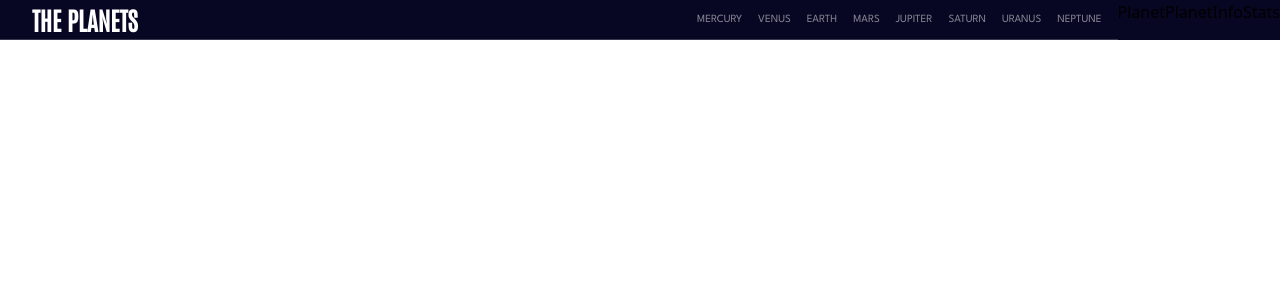
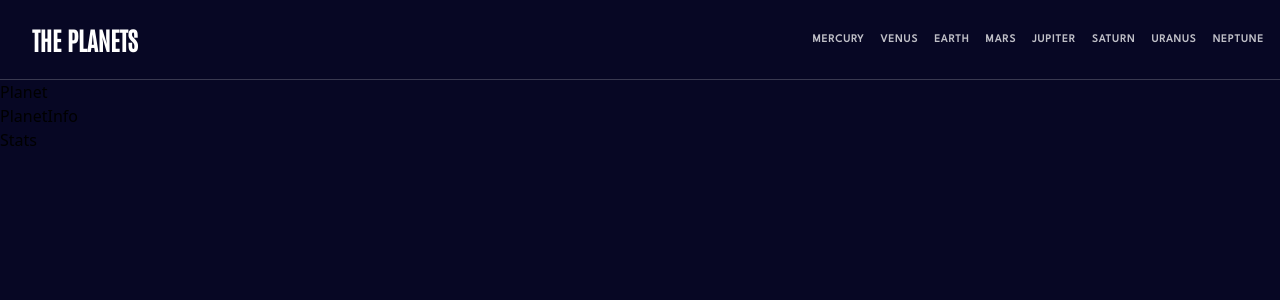
Before and after one commit to hayesdev/planets, a React (Vite) app: page / in a window 1280 px wide. Shown: the top 300 px of the page. Built offline with nearby package versions, Linux system fonts and the light colour scheme.

Commit message:
more nav setup

```diff
--- a/src/App.jsx
+++ b/src/App.jsx
@@ -2,7 +2,7 @@ import React from "react";
 import { Navbar, Planet, PlanetInfo, Stats } from "./components";
 
 const App = () => (
-  <div className="flex w-full h-full bg-[#070724]">
+  <div className="flex flex-col w-full h-screen bg-[#070724]">
     <Navbar />
     <Planet />
     <PlanetInfo />
--- a/src/components/Navbar.jsx
+++ b/src/components/Navbar.jsx
@@ -1,7 +1,8 @@
 import { planets } from "../constants";
 
 const Navbar = () => (
-  <nav className="flex flex-1 w-full h-[40px] justify-between items-center border-[#FFFFFF]/20 border-b">
+  // TODO: create active state
+  <nav className="flex w-full h-[80px] justify-between items-center border-[#FFFFFF]/20 border-b">
     <h1 className="uppercase font-antonio font-semibold text-[25px] ml-8 my-4  text-[#FFFFFF] cursor-pointer">
       The Planets
     </h1>
@@ -9,7 +10,7 @@ const Navbar = () => (
       {planets.map(({ name, id }) => (
         <div
           key={id}
-          className={`uppercase font-spartan font-medium text-[11px] ml-4 my-4 h-full text-[#838391] hover:text-[#FFFFFF] transition-all duration-200 cursor-pointer ${
+          className={`uppercase font-spartan font-bold text-[11px] ml-4 my-4 h-full text-[#FFFFFF]/75 hover:text-[#FFFFFF] leading-[25px] tracking-[1px] transition-all duration-200 cursor-pointer ${
             id !== planets.length ? "mr-0" : "mr-4"
           }`}
         >
```
